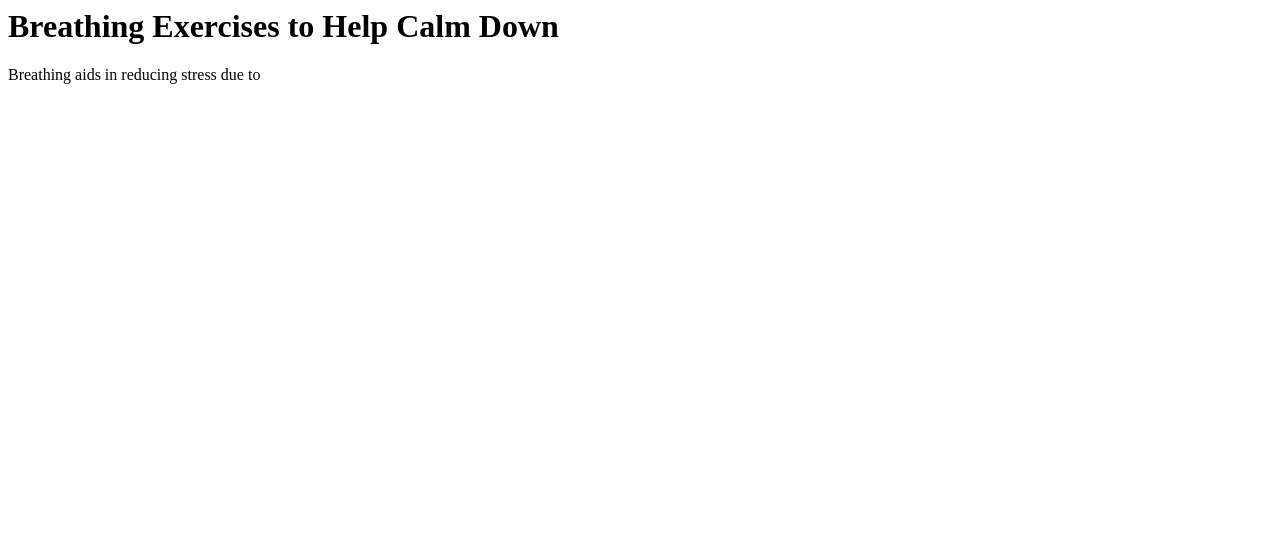
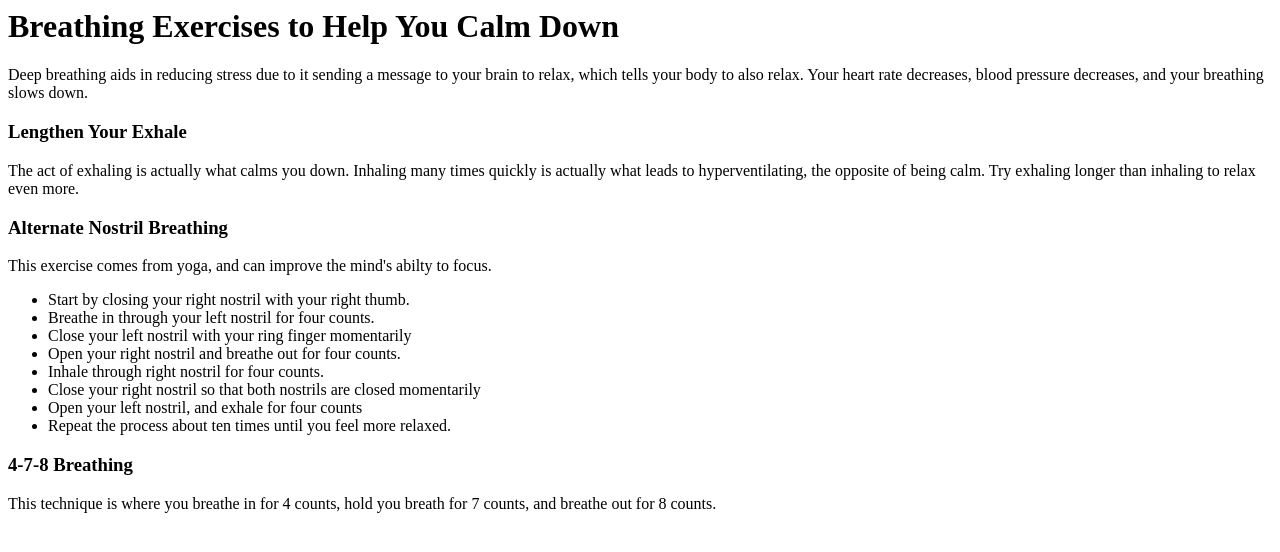
Before and after one commit to anukhatri41/plane-sleep, a plain HTML site: page breathing.html in a window 1280 px wide. Drawn offline with Linux system fonts and the light colour scheme.

Commit message:
breather

```diff
--- a/breathing.html
+++ b/breathing.html
@@ -5,10 +5,54 @@
     </header>
     <body>
         <h1>
-            Breathing Exercises to Help Calm Down
+            Breathing Exercises to Help You Calm Down
         </h1>
         <p>
-            Breathing aids in reducing stress due to
+            Deep breathing aids in reducing stress due to it sending a message to your brain to relax, which tells your body to also relax. Your heart rate decreases, blood pressure decreases, and your breathing slows down.
+        </p>
+        <h3>
+            Lengthen Your Exhale
+        </h3>
+        <p>
+            The act of exhaling is actually what calms you down. Inhaling many times quickly is actually what leads to hyperventilating, the opposite of being calm. Try exhaling longer than inhaling to relax even more.
+        </p>
+        <h3>
+            Alternate Nostril Breathing
+        </h3>
+        <p>
+            This exercise comes from yoga, and can improve the mind's abilty to focus.<br>
+            <ul>
+                <li>
+                    Start by closing your right nostril with your right thumb.
+                </li>
+                <li>
+                    Breathe in through your left nostril for four counts.
+                </li>
+                <li>
+                    Close your left nostril with your ring finger momentarily
+                </li>
+                <li>
+                    Open your right nostril and breathe out for four counts.
+                </li>
+                <li>
+                    Inhale through right nostril for four counts.
+                </li>
+                <li>
+                    Close your right nostril so that both nostrils are closed momentarily
+                </li>
+                <li>
+                    Open your left nostril, and exhale for four counts
+                </li>
+                <li>
+                    Repeat the process about ten times until you feel more relaxed.
+                </li>
+            </ul>
+        </p>
+        <h3>
+            4-7-8 Breathing
+        </h3>
+        <p>
+            This technique is where you breathe in for 4 counts, hold you breath for 7 counts, and breathe out for 8 counts.
         </p>
     </body>
 </html>
```
Also changed, not shown: airplane_calm.html (+6 -0 lines), airplane_sleep.html (+7 -1 lines), music.html (added).
